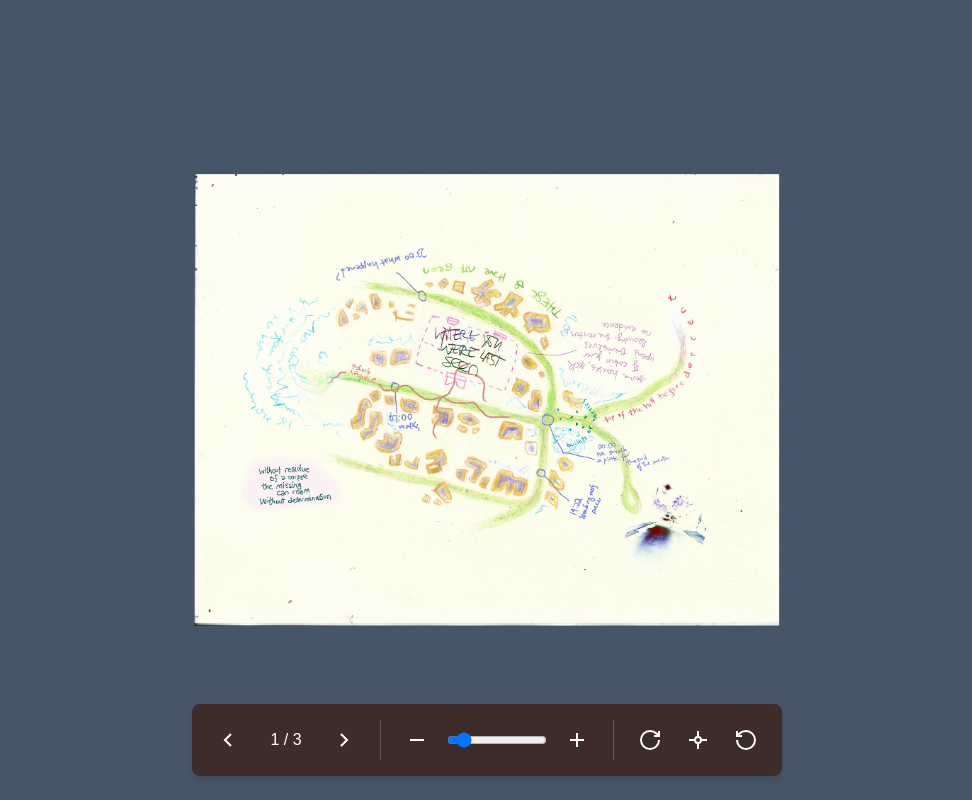
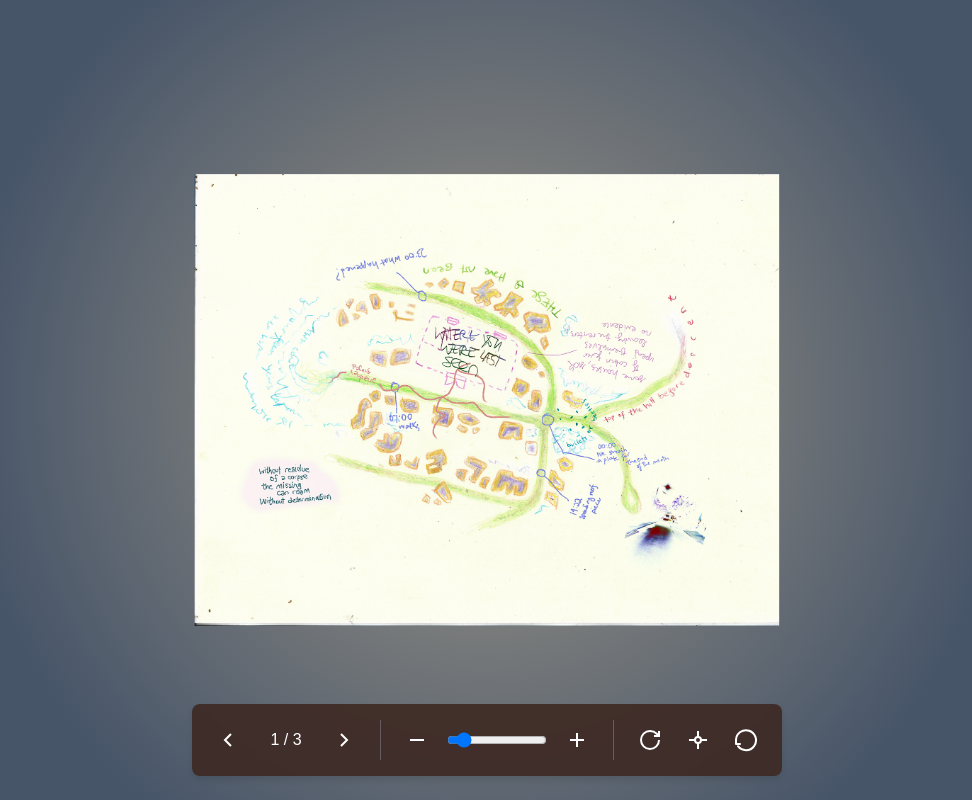
Before and after one commit to ppk80/where-you-were-last-seen, a plain HTML site: page index.html in a window 1280 px wide. Shown: the whole page, without its empty margins (153-1125 px from the left). Drawn offline with Linux system fonts and the light colour scheme.

Commit message:
controls look

```diff
--- a/index.html
+++ b/index.html
@@ -6,6 +6,7 @@
             margin: 0;
             padding: 0;
             background: #475569; /* Slate blue */
+			background: radial-gradient(circle, #FFD580, #475569);/* Matching slate blue */
             color: white;
             font-family: Arial, sans-serif;
         }
@@ -13,7 +14,7 @@
         #viewer-container {
             width: 100vw;
             height: 100vh;
-            background: #475569; /* Matching slate blue */
+            background: radial-gradient(circle, #9e9788, #475569 70%);/* Matching slate blue */
             overflow: hidden;
             position: relative;
         }
@@ -86,6 +87,8 @@
             min-width: 60px;
             text-align: center;
         }
+
+
     </style>
 </head>
 <body>
@@ -141,12 +144,14 @@
                     <path d="M12 15v6"></path>
                 </svg>
             </button>
-            <button id="reset" title="Reset All">
-                <svg width="24" height="24" viewBox="0 0 24 24" fill="none" stroke="currentColor" stroke-width="2">
-                    <path d="M3 12a9 9 0 1 0 9-9 9.75 9.75 0 0 0-6.74 2.74L3 8"></path>
-                    <path d="M3 3v5h5"></path>
-                </svg>
-            </button>
+<button id="reset" title="Reset All">
+    <svg width="24" height="24" viewBox="0 0 24 24" fill="none" stroke="currentColor" stroke-width="2" stroke-linecap="round" stroke-linejoin="round">
+        <path d="M2 12a10 10 0 1 1 2 6.21" />
+        <polyline points="2 12 2 16 6 16" />
+    </svg>
+</button>
+
+
         </div>
     </div>
 
```
